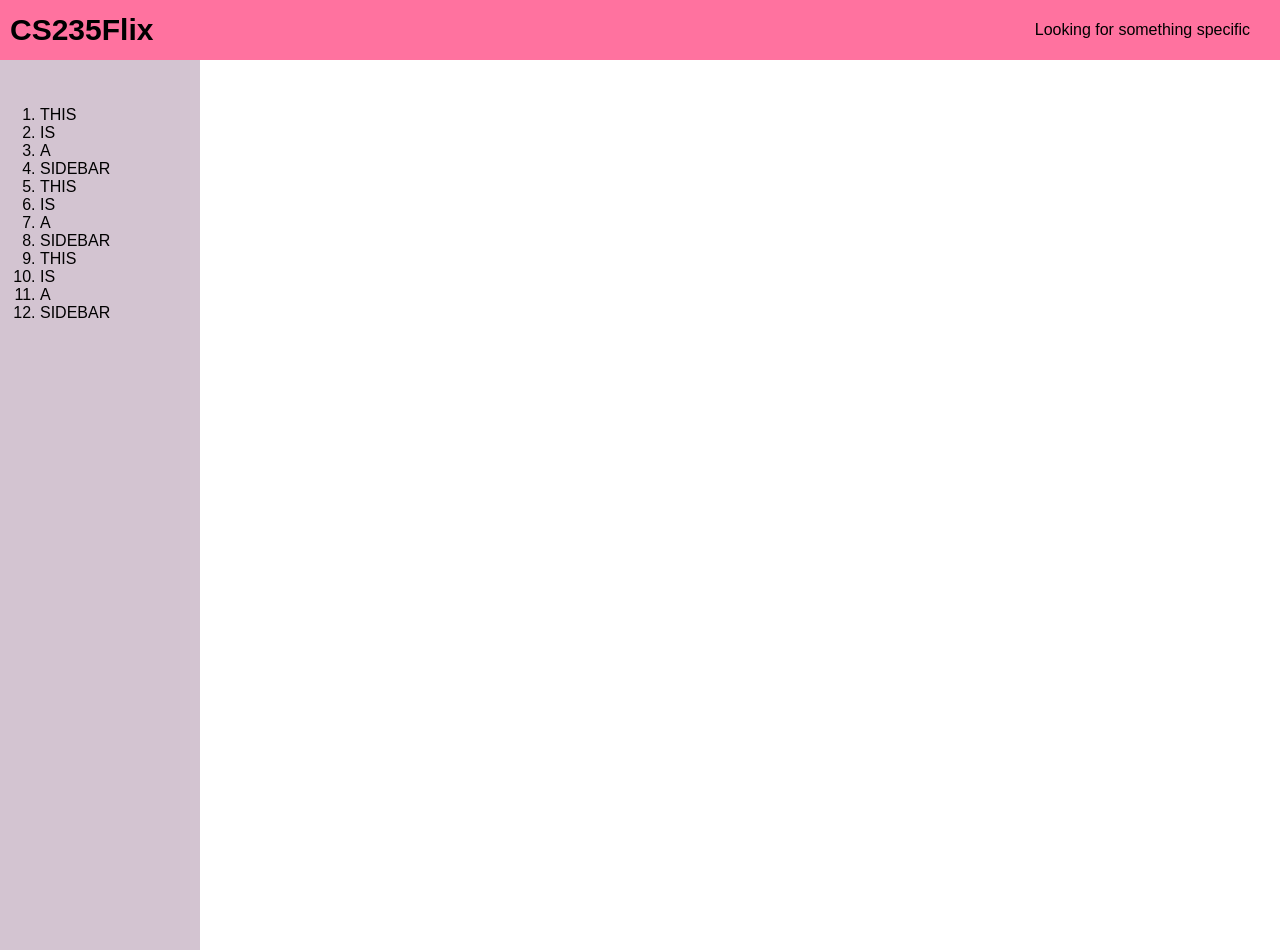
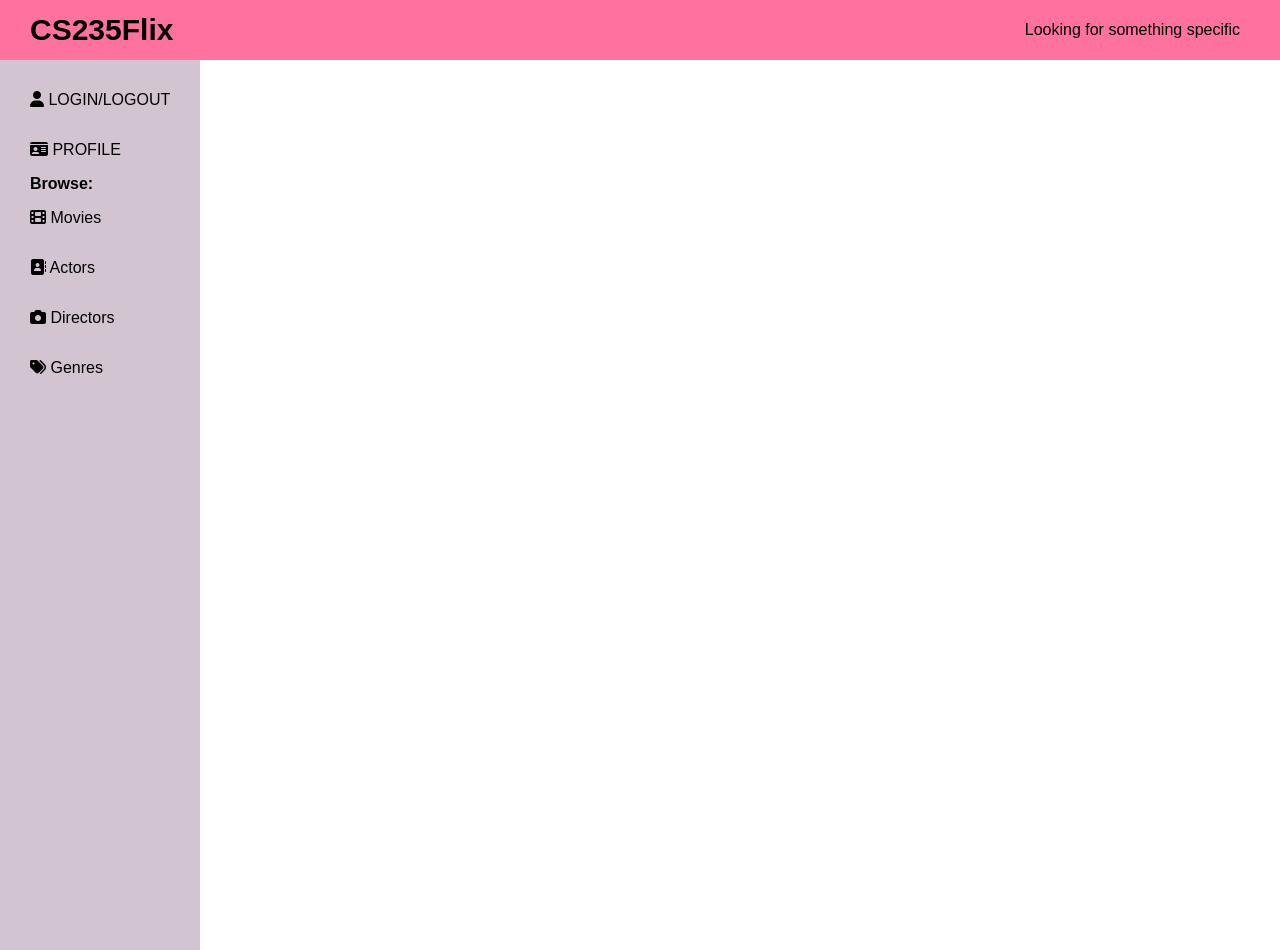
Before and after one commit to shaundnz/cs235-flix-website, a Flask app: template cs235flix/templates/layout.html in a window 1280 px wide. Run offline with Flask 2, Linux system fonts and the light colour scheme; the template is opened without the code that fills it, so the values that code supplies are empty; some libraries are stand-ins or nearby versions.

Commit message:
css is bs but i think it works and idk y since I did the same thing before 2 hours ago.

```diff
--- a/cs235flix/static/css/style.css
+++ b/cs235flix/static/css/style.css
@@ -1,3 +1,13 @@
+
+* {
+  margin: 0;
+  padding: 0;
+  color: black;
+  box-sizing: border-box;
+  list-style: none;
+  text-decoration: none;
+}
+
 body{
     margin: 0;
     padding: 0;
@@ -5,30 +15,50 @@ body{
 }
 
 header{
-    position: fixed;
     background: #FF729F;
-    padding: 10px;
+    top: 0px;
     width: 100%;
-    height: 40px;
-    line-height: 40px;
+    height: 60px;
+    line-height: 60px;
 }
 
 #title-left{
+    padding-left: 30px;
     font-size: 30px;
     font-weight: bold;
 }
 
 #search-bar-right{
     padding-right: 40px;
-    margin-top: -40px;
+    margin-top: -60px;
     float: right;
 }
 
+
 #sidebar{
     background: #D3C4D1;
+    position: fixed;
     width: 200px;
+    padding-top: 15px;
     height: 100%;
-    position: fixed;
-    margin-top: 60px;
-    padding-top: 30px;
 }
+
+#sidebar a{
+    color: black;
+    display: block;
+    float: left;
+    width: 100%;
+    line-height: 50px;
+    text-decoration: none;
+    padding-left: 30px;
+    box-sizing: border-box;
+}
+
+#sidebar .nav-title{
+    padding-left: 30px;
+}
+
+#content{
+    background-color: aqua;
+    margin-left: 200px;
+}
--- a/cs235flix/templates/layout.html
+++ b/cs235flix/templates/layout.html
@@ -4,6 +4,7 @@
     <meta charset="UTF-8">
     <title>CS235Flix</title>
     <link rel="stylesheet" href="{{ url_for('static', filename='css/style.css') }}">
+    <script src="https://kit.fontawesome.com/a076d05399.js"></script>
 </head>
 
 <body>
@@ -14,20 +15,17 @@
     </header>
 
     <div id="sidebar">
-    <ol>
-        <li>THIS</li>
-        <li>IS</li>
-        <li>A</li>
-        <li>SIDEBAR</li>
-        <li>THIS</li>
-        <li>IS</li>
-        <li>A</li>
-        <li>SIDEBAR</li>
-        <li>THIS</li>
-        <li>IS</li>
-        <li>A</li>
-        <li>SIDEBAR</li>
-    </ol>
+        <a href="#"><i class="fa fa-user" aria-hidden="true"></i> LOGIN/LOGOUT</a>
+        <a href="#"><i class="fa fa-id-card" aria-hidden="true"></i> PROFILE</a>
+        <h4 class="nav-title">Browse:</h4>
+        <a href="#"><i class="fa fa-film" aria-hidden="true"></i> Movies</a>
+        <a href="#"><i class="fa fa-address-book" aria-hidden="true"></i> Actors</a>
+        <a href="#"><i class="fa fa-camera" aria-hidden="true"></i> Directors</a>
+        <a href="#"><i class="fa fa-tags" aria-hidden="true"></i> Genres</a>
+    </div>
+
+    <div id="content">
+        {% block content %} {% endblock %}
     </div>
 
 </body>
```
Lines whose indentation alone changed are shown as unchanged.
